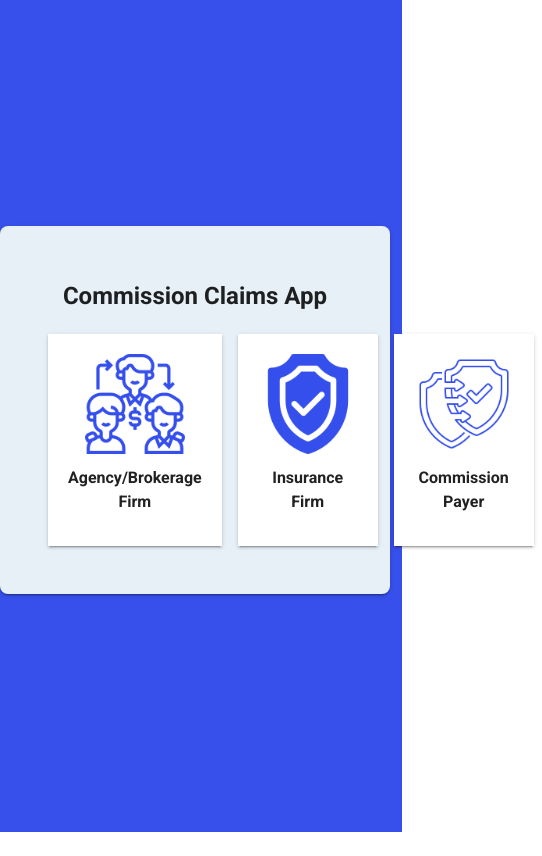
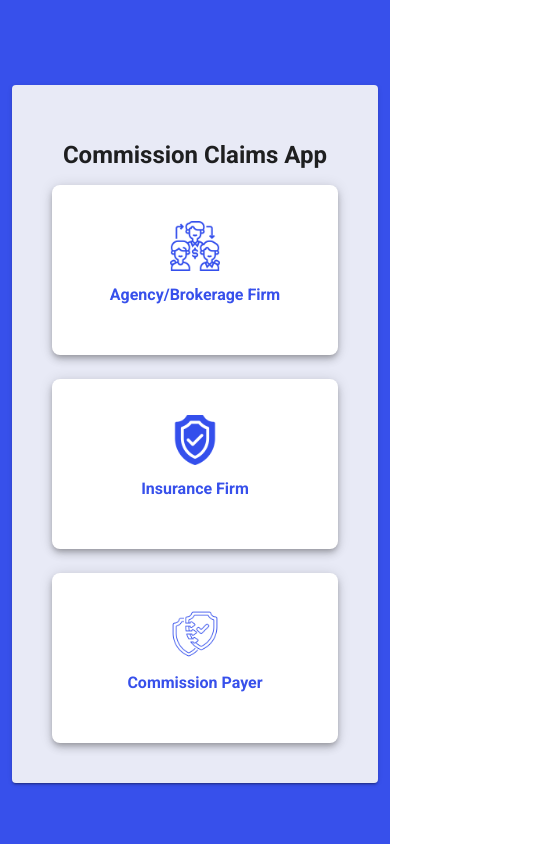
Before and after one commit to kariukisamuel/insurance-claims-app, a Nuxt app: page / in a window 390 px wide. Shown: the whole page, 542 px wide, since content can reach past the window. Built offline with nearby package versions, Linux system fonts and the light colour scheme.

Commit message:
Responsive Web Design

```diff
--- a/assets/variables.scss
+++ b/assets/variables.scss
@@ -1,4 +1,5 @@
 // Ref: https://github.com/nuxt-community/vuetify-module#customvariables
 //
 // The variables you want to modify
-$font-size-root: 16px;
+@import url('https://fonts.googleapis.com/css2family=Poppins:wght@400;700&display=swap');
+$body-font-family: 'Poppins', sans-serif;
--- a/components/agencymenu.vue
+++ b/components/agencymenu.vue
@@ -5,7 +5,7 @@
                 <img src="~/static/logoipsum-logo-38.svg" />
             </nuxt-link>
         </div>
-        <div class="d-flex">
+        <div class="d-flex d-none-xs d-none-sm">
             <!-- <div class="text-center pl-4">
                 <a href="">
                     <v-icon aria-label="check all" role="img" aria-hidden="false" color="#fff" size="32"> {{
--- a/nuxt.config.js
+++ b/nuxt.config.js
@@ -16,7 +16,6 @@ export default {
     ],
     link: [
       { rel: 'icon', type: 'image/x-icon', href: '/favicon.ico' },
-      { rel: 'stylesheet', href: 'https://fonts.googleapis.com/css?family=Oswald|Libre+Baskerville&display=swap' }
     ]
   },
 
--- a/pages/cca/claims.vue
+++ b/pages/cca/claims.vue
@@ -524,7 +524,7 @@
                                             <tr>
                                                 <td class="px-5">Invoice Copy :</td>
                                                 <td class="px-5">
-                                                    <a href="/policy.pdf" download="" target="_blank">Policy
+                                                    <a href="/invoice.pdf" download="" target="_blank">Invoice
                                                         Copy PDF</a>
                                                 </td>
                                             </tr>
--- a/pages/index.vue
+++ b/pages/index.vue
@@ -1,28 +1,60 @@
 <template>
+    <v-container fluid class="bg-blue h-100">
+        <v-row class="d-flex justify-center align-center h-100" no-gutters>
+            <v-col md="6" offset-md="1" class="rounded-lg">
+                <v-card class="indigo lighten-5 pa-10">
+                    <h2 class="text-center py-3">Commission Claims App</h2>
+
                     <v-row>
-        <v-col cols="12" class="full-height-background bg-blue d-flex justify-center align-center">
+                        <v-col class="elevation-5 ma-3 white rounded-lg px-10">
+                            <nuxt-link to="/register" class="text-decoration-none pa-5">
 
-
-
-            <v-card class=" bg-teal pa-10 rounded-lg">
-                <h2 class="text-center py-3">Commission Claims App</h2>
-                <div class="d-flex justify-between">
-                    <div class="pa-2">
-                        <nuxt-link to="/register" class="text-decoration-none">
-                            <v-card class="mx-auto pa-5" tile>
                                 <div class="d-flex justify-center">
-                                    <img src="/broker.png" width="100px" />
+                                    <img src="/broker.png" width="50px" />
                                 </div>
                                 <h4 class="text-center py-3">Agency/Brokerage Firm</h4>
+
+                            </nuxt-link>
+                        </v-col>
+
+                        <v-col class="elevation-5 ma-3 white rounded-lg px-10">
+                            <nuxt-link to="/login?user=insurance" class="text-decoration-none pa-5">
+
+                                <div class="d-flex justify-center">
+                                    <img src="/insurance.png" width="50px" />
+                                </div>
+                                <h4 class="text-center py-3">Insurance Firm</h4>
+                            </nuxt-link>
+                        </v-col>
+
+                        <v-col class="elevation-5 ma-3 white rounded-lg px-10">
+                            <nuxt-link to="/login?user=payer" class="text-decoration-none pa-5">
+
+                                <div class="d-flex justify-center">
+                                    <img src="/reinsurance.png" width="50px" />
+                                </div>
+                                <h4 class="text-center py-3">Commission Payer</h4>
+
+                            </nuxt-link>
+                        </v-col>
+                    </v-row>
+                    <!-- <div class="d-flex justify-between flex-wrap ">
+                        <div class="pa-2 bg-teal">
+                            <nuxt-link to="/register" class="text-decoration-none">
+                                <v-card class="pa-5">
+                                    <div class="d-flex justify-center">
+                                        <img src="/broker.png" width="50px" />
+                                    </div>
+                                    <h4 class="text-center py-3">Agency/Brokerage</h4>
                                 </v-card>
                             </nuxt-link>
                         </div>
 
                         <div class="pa-2">
                             <nuxt-link to="/login?user=insurance" class="text-decoration-none">
-                            <v-card class="mx-auto pa-5" tile>
+                                <v-card class="pa-5">
                                     <div class="d-flex justify-center">
-                                    <img src="/insurance.png" width="100px" />
+                                        <img src="/insurance.png" width="50px" />
                                     </div>
                                     <h4 class="text-center py-3">Insurance Firm</h4>
                                 </v-card>
@@ -32,34 +64,30 @@
 
                         <div class="pa-2">
                             <nuxt-link to="/login?user=payer" class="text-decoration-none">
-                            <v-card class="mx-auto pa-5" tile>
+                                <v-card class="pa-5">
                                     <div class="d-flex justify-center">
-                                    <img src="/reinsurance.png" width="100px" />
+                                        <img src="/reinsurance.png" width="50px" />
                                     </div>
-                                <h4 class="text-center py-3">Commission Payer</h4>
+                                    <h4 class="text-center py-3">Commission Settler</h4>
                                 </v-card>
                             </nuxt-link>
 
                         </div>
 
-                </div>
+                    </div> -->
 
 
                 </v-card>
+
             </v-col>
         </v-row>
+    </v-container>
 
 </template>
 <style scoped>
-.full-height-background {
-    width: 100vw;
-    height: 100vh;
+.h-100 {
+    height: 100vh
 }
-
-.half-height-background {
-    width: 40vw;
-}
-
 .color-blue {
     color: #3750EB;
 }
@@ -67,10 +95,6 @@
 .bg-blue {
     background-color: #3750EB;
 }
-
-.bg-teal {
-    background-color: rgb(231 240 247);
-}
 </style>
 <script>
 export default {
--- a/pages/login.vue
+++ b/pages/login.vue
@@ -1,7 +1,7 @@
 <template>
   <v-row>
     <v-col cols="12" sm="12" md="12" class="full-height-background bg-blue d-flex justify-center align-center">
-      <v-card class="half-height-background bg-teal pa-10 rounded-lg">
+      <v-card>
         <h1 class="text-center color-blue">Login</h1>
         <p class="text-center py-3">Welcome to the Insurance Commision Claims App.</p>
 
@@ -68,6 +68,12 @@
 .bg-teal {
   background-color: rgb(231 240 247);
 }
+@media only screen and (max-width: 600px) {
+  .half-height-background {
+    width: 90vw;
+  }
+
+}
 </style>
 <script>
 export default {
--- a/pages/register.vue
+++ b/pages/register.vue
@@ -1,13 +1,12 @@
 <template>
   <v-row>
-    <v-col cols="12" sm="12" md="12" class="full-height-background bg-blue d-flex justify-center align-center">
+    <v-col cols="12" class="h-100 bg-blue d-flex justify-center align-center">
       <v-card class="half-height-background bg-teal pa-10 rounded-lg">
         <h1 class="text-center color-blue">Register</h1>
-        <!-- <p class="text-center py-3">Are you an insurance brokerage firm or an insurance agent?
+        <p class="text-center py-3">Are you an insurance brokerage firm or an insurance agent?
           Are you tired of waiting for your insurance commision to get paid? You are the in the right place. By
-          using our platform you dont have to wait for 45-60 days to get paid.Get paid faster, what are you waiting for
-          register now?
-        </p> -->
+          using our platform you dont have to wait for 45-60 days to get paid.Register with us and get paid faster.
+        </p>
         <v-stepper v-model="e1">
           <v-stepper-header>
             <v-stepper-step :complete="e1 > 1" step="1">
@@ -134,9 +133,8 @@
 
 </template>
 <style scoped>
-.full-height-background {
-  width: 100vw;
-  height: 100vh;
+.h-100 {
+    height: 100vh
 }
 
 .half-height-background {
@@ -157,6 +155,13 @@
 
 .v-btn.active .v-icon {
   transform: rotate(-180deg);
+}
+
+@media only screen and (max-width: 600px) {
+  .half-height-background {
+    width: 90vw;
+  }
+
 }
 </style>
 <script>
```
Lines whose indentation alone changed are shown as unchanged.
